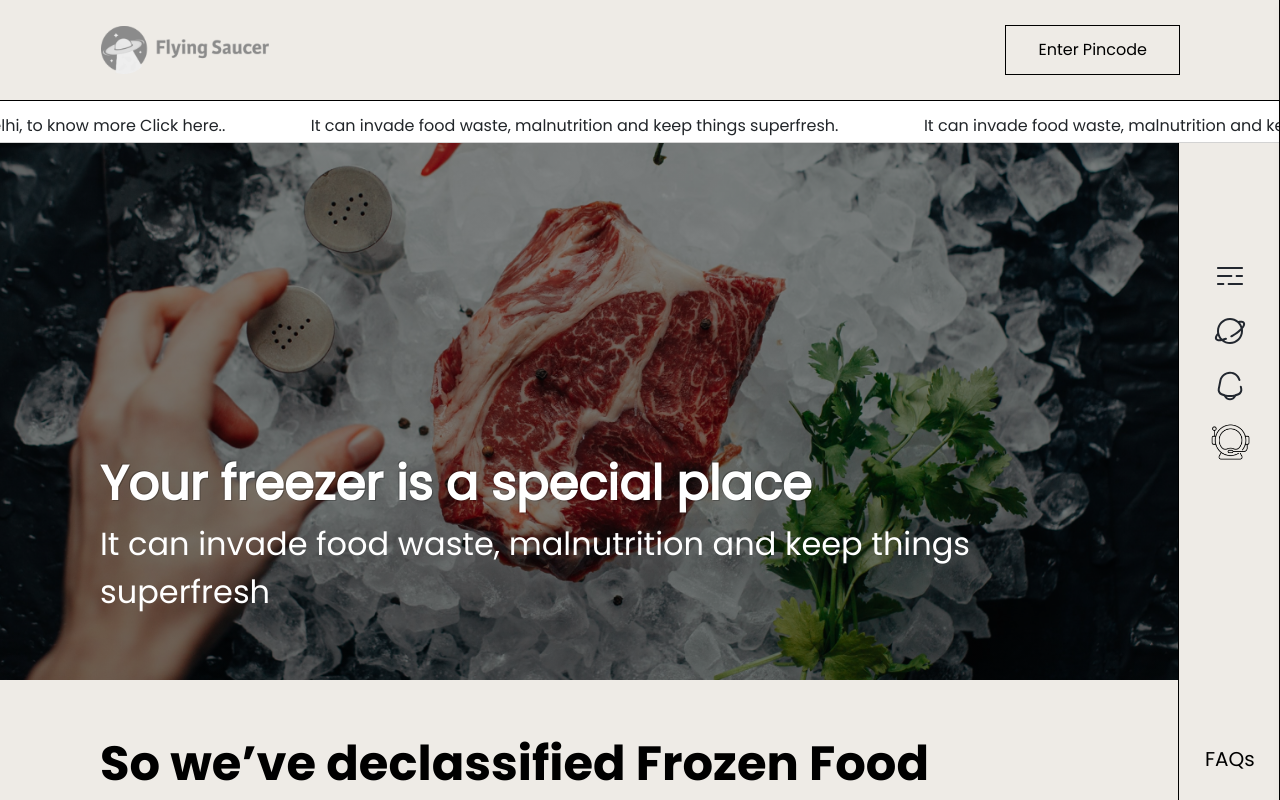
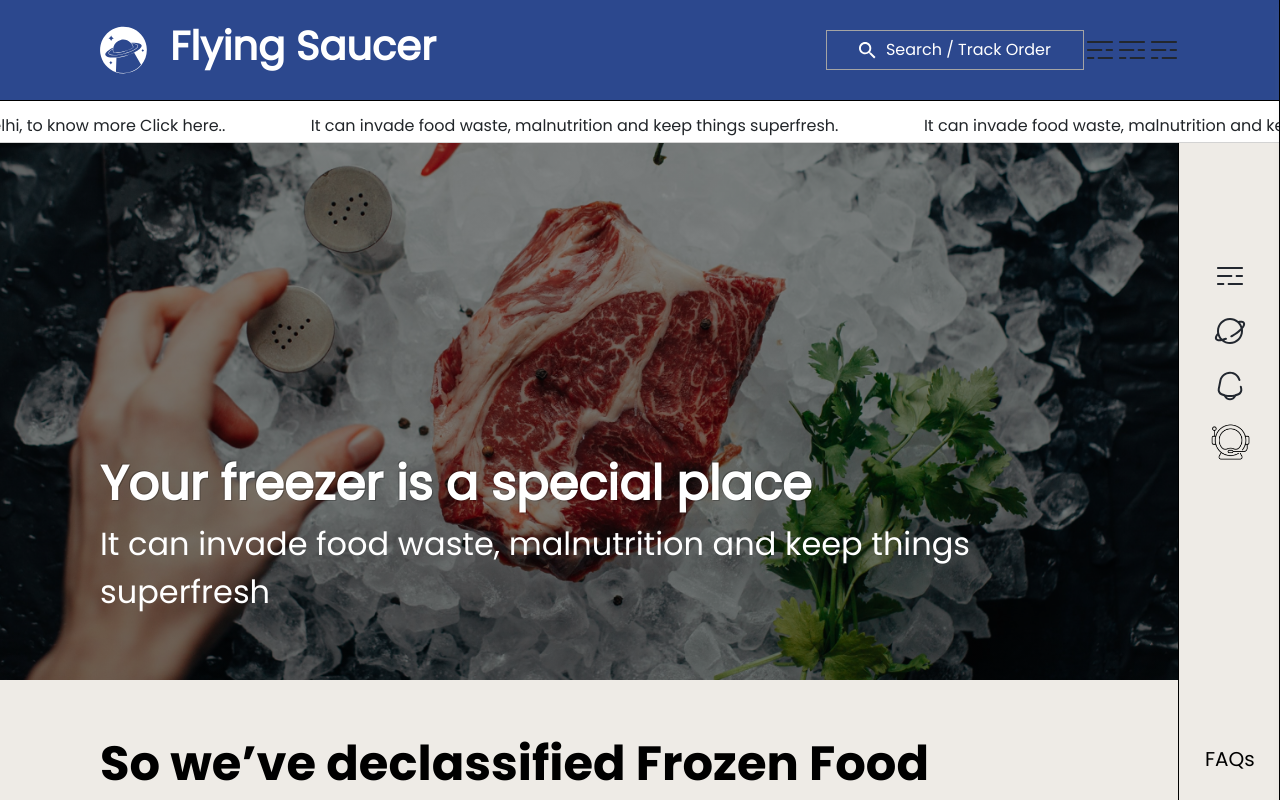
Before and after one commit to storebox1ca/flyingsaucer-frontend, a React (Create React App) app: page / in a window 1280 px wide. Shown: the top 800 px of the page. Built offline with nearby package versions, Linux system fonts and the light colour scheme; no server answers.

Commit message:
new commit

```diff
--- a/src/components/partials/Theme.js
+++ b/src/components/partials/Theme.js
@@ -14,11 +14,23 @@ function Header() {
             {/* Header */}
             <div className="d-flex justify-content-between align-items-center" style={{height: '70px'}}>
                 {/* Company logo */}
-                <HeaderLogo to="/" />
-                {/* Hamburger button */}
-                <HamBurger className="hamburger d-none d-sm-inline-block">Enter Pincode</HamBurger>
-                <div className="d-inline-block d-sm-none pt-2">
-                    <span onClick={()=>showSidebar()} className="svg-icon svg-icon-min svg-icon-menu"></span>
+                <HeaderLogo to="/" >Flying Saucer</HeaderLogo>
+
+                <div className="d-flex align-items-center">
+                    <div className="d-inline-block">
+                        {/* Hamburger button */}
+                        <HamSearch className="d-flex align-items-center">
+                            <HamSearchText />Search / Track Order
+                        </HamSearch>
+                    </div>
+
+                    <span className="svg-icon svg-icon-min svg-icon-menu"></span>
+                    <span className="svg-icon svg-icon-min svg-icon-menu"></span>
+                    <span className="svg-icon svg-icon-min svg-icon-menu"></span>
+
+                    <div className="d-inline-block d-sm-none pt-2">
+                        <span onClick={()=>showSidebar()} className="svg-icon svg-icon-min svg-icon-menu"></span>
+                    </div>
                 </div>
             </div>
         </HeaderDiv>
@@ -268,7 +280,7 @@ const HeaderDiv = styled.div`
     position: relative;
     width: 100%;
     color: white;
-    background-color: #EEEBE6;
+    background-color: #2C488E;
     box-shadow: 0px -4px 12px rgba(165, 165, 165, 0.25);
     overflow: hidden;
     border-bottom: 1px solid #000000;
@@ -289,29 +301,49 @@ const HeaderDiv = styled.div`
 `;
 
 const HeaderLogo = styled(NavLink)`
-    width: 170px;
     height: 48px;
     display: inline-block;
-    background: url(Flying_saucer_logo.png);
+    background: url(favicon2.svg);
     background-size: contain;
     background-repeat: no-repeat;
-    background-position: center;
+    background-position: left;
+
+    padding: 0;
+    padding-left: 70px;
+
+    font-size: 40px;
+    font-weight: 600;
+    text-decoration: none;
+    color: white;
+    line-height: 1;
 
     &:hover
     {
-        width: 173px;
         height: 50px;
+        font-size: 41px;
+        color: white;
     }
 `;
 
-const HamBurger = styled.div`
+const HamSearch = styled.div`
     margin: 10px 0;
     font-weight: 500;
     font-size: 16px;
-    color: #000000;
-    border: 1px solid #000000;
-    padding: 12px 32px;
+    color: white;
+    border: 1px solid #A4A4A4;
+    padding: 7px 32px;
     z-index: 110;
+`;
+
+const HamSearchText = styled.div`
+    background: url(svgs/search.svg);
+    background-size: contain;
+    background-repeat: no-repeat;
+    background-position: left;
+    height: 17px;
+    width: 17px;
+    display: inline-block;
+    margin-right: 10px;
 `;
 
 // Navbar
@@ -402,17 +434,6 @@ const SectionCommonButton = styled.button`
     border-radius: 4px;
 `;
 
-// const MinDiv = styled.main`
-//     min-height: calc(100vh - 143px - 397px);
-//     max-width: calc(100vw - 100px);
-//     left: 0;
-//     border: 1px solid lightgrey;
-//     border-left: 0;
-//     border-bottom: 0;
-//     border-top: 0;
-//     overflow: hidden;
-// `;
-
 const MinDivBorder = styled.div`
     margin-left: 30px;
     margin-right: 30px;
```
Also changed, not shown: public/favicon2.svg (added), public/svgs/search.svg (added).
